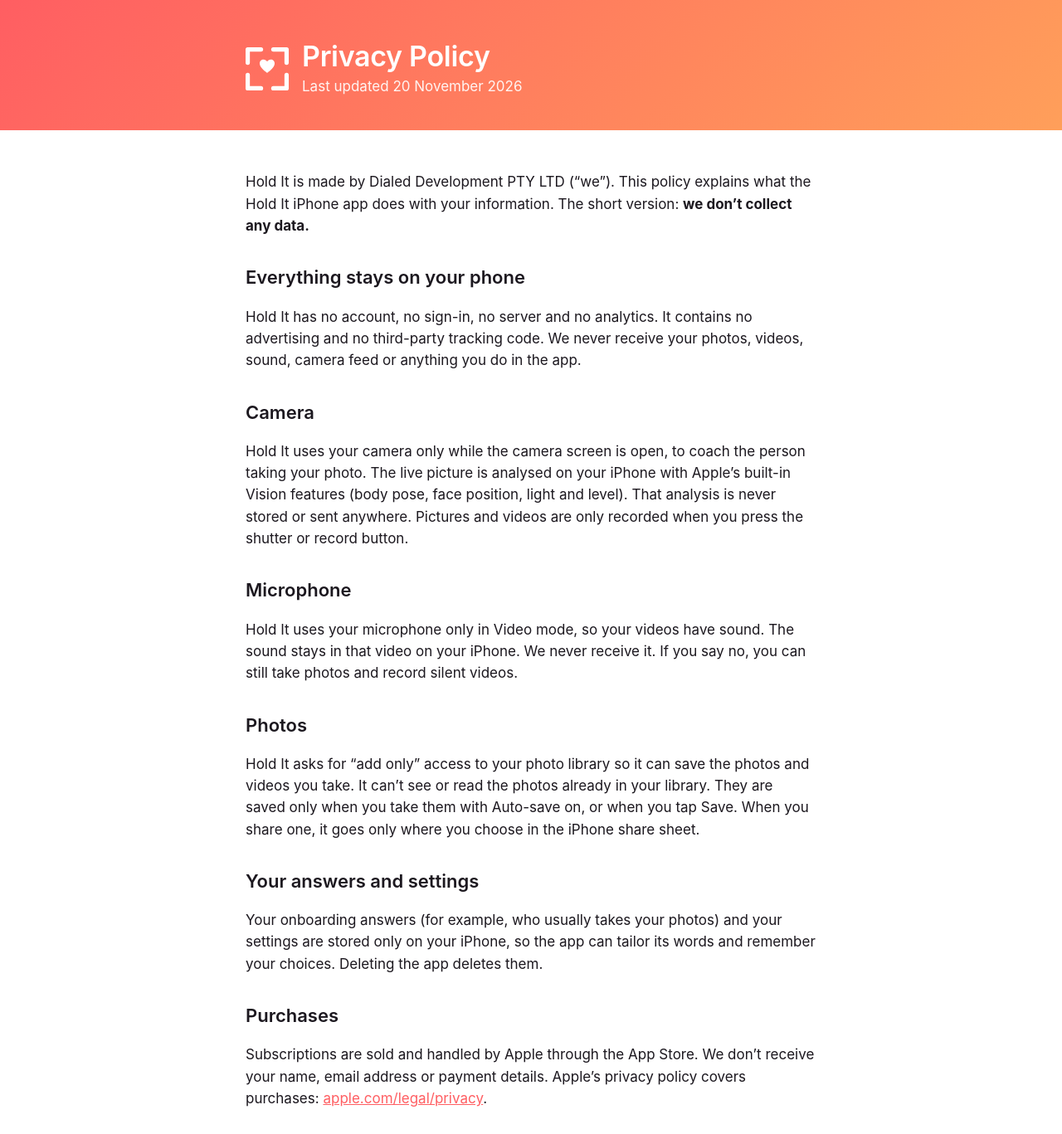
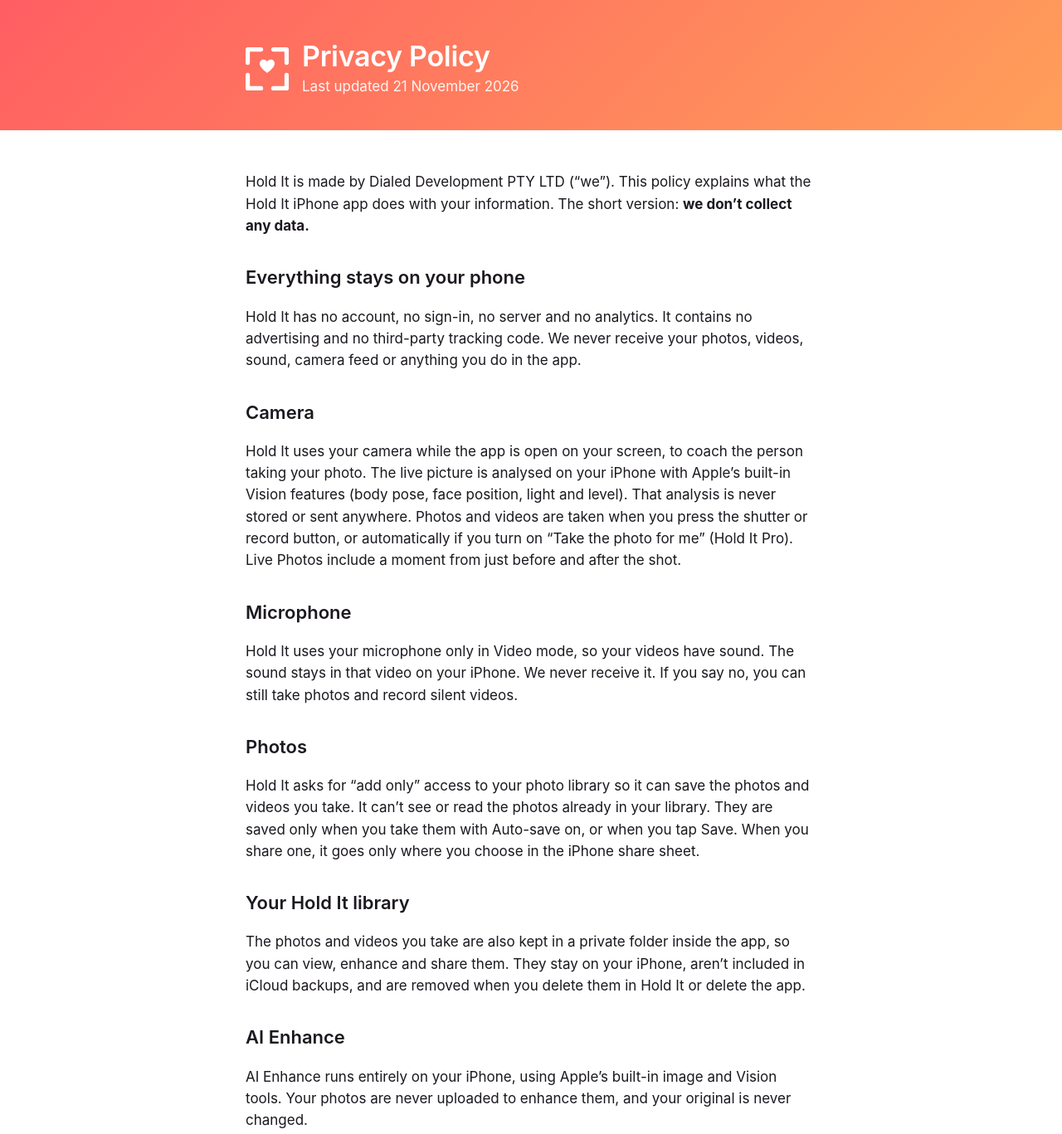
Before and after one commit to PrinceEgypt6/holdit-site, a plain HTML site: page privacy/index.html in a window 1280 px wide. Shown: the top 1367 px of the page at 83% size. Drawn offline with Linux system fonts and the light colour scheme.

Commit message:
Privacy and terms: in-app library and on-device AI Enhance
Co-Authored-By: Claude Opus 5.5 <noreply@anthropic.com>

```diff
--- a/privacy/index.html
+++ b/privacy/index.html
@@ -10,18 +10,22 @@
 <body>
 <header><div class="wrap">
 <a href="../"><svg class="mark" viewBox="0 0 644 644" aria-hidden="true"><g fill="none" stroke="#fff" stroke-width="64" stroke-linecap="round" stroke-linejoin="round"><path d="M230 32H32V230"/><path d="M414 32H612V230"/><path d="M230 612H32V414"/><path d="M414 612H612V414"/></g><path fill="#fff" d="M322 381c-8-6-112-74-112-140 0-35 26-59 57-59 24 0 44 14 55 33 11-19 31-33 55-33 31 0 57 24 57 59 0 66-104 134-112 140z"/></svg></a>
-<div><h1>Privacy Policy</h1><p>Last updated 20 November 2026</p></div>
+<div><h1>Privacy Policy</h1><p>Last updated 21 November 2026</p></div>
 </div></header>
 <main><div class="wrap">
 <p>Hold It is made by Dialed Development PTY LTD (“we”). This policy explains what the Hold It iPhone app does with your information. The short version: <strong>we don’t collect any data.</strong></p>
 <h2>Everything stays on your phone</h2>
 <p>Hold It has no account, no sign-in, no server and no analytics. It contains no advertising and no third-party tracking code. We never receive your photos, videos, sound, camera feed or anything you do in the app.</p>
 <h2>Camera</h2>
-<p>Hold It uses your camera only while the camera screen is open, to coach the person taking your photo. The live picture is analysed on your iPhone with Apple’s built-in Vision features (body pose, face position, light and level). That analysis is never stored or sent anywhere. Pictures and videos are only recorded when you press the shutter or record button.</p>
+<p>Hold It uses your camera while the app is open on your screen, to coach the person taking your photo. The live picture is analysed on your iPhone with Apple’s built-in Vision features (body pose, face position, light and level). That analysis is never stored or sent anywhere. Photos and videos are taken when you press the shutter or record button, or automatically if you turn on “Take the photo for me” (Hold It Pro). Live Photos include a moment from just before and after the shot.</p>
 <h2>Microphone</h2>
 <p>Hold It uses your microphone only in Video mode, so your videos have sound. The sound stays in that video on your iPhone. We never receive it. If you say no, you can still take photos and record silent videos.</p>
 <h2>Photos</h2>
 <p>Hold It asks for “add only” access to your photo library so it can save the photos and videos you take. It can’t see or read the photos already in your library. They are saved only when you take them with Auto-save on, or when you tap Save. When you share one, it goes only where you choose in the iPhone share sheet.</p>
+<h2>Your Hold It library</h2>
+<p>The photos and videos you take are also kept in a private folder inside the app, so you can view, enhance and share them. They stay on your iPhone, aren’t included in iCloud backups, and are removed when you delete them in Hold It or delete the app.</p>
+<h2>AI Enhance</h2>
+<p>AI Enhance runs entirely on your iPhone, using Apple’s built-in image and Vision tools. Your photos are never uploaded to enhance them, and your original is never changed.</p>
 <h2>Your answers and settings</h2>
 <p>Your onboarding answers (for example, who usually takes your photos) and your settings are stored only on your iPhone, so the app can tailor its words and remember your choices. Deleting the app deletes them.</p>
 <h2>Purchases</h2>
```
Also changed, not shown: terms/index.html (+2 -2 lines), 1 other file.
